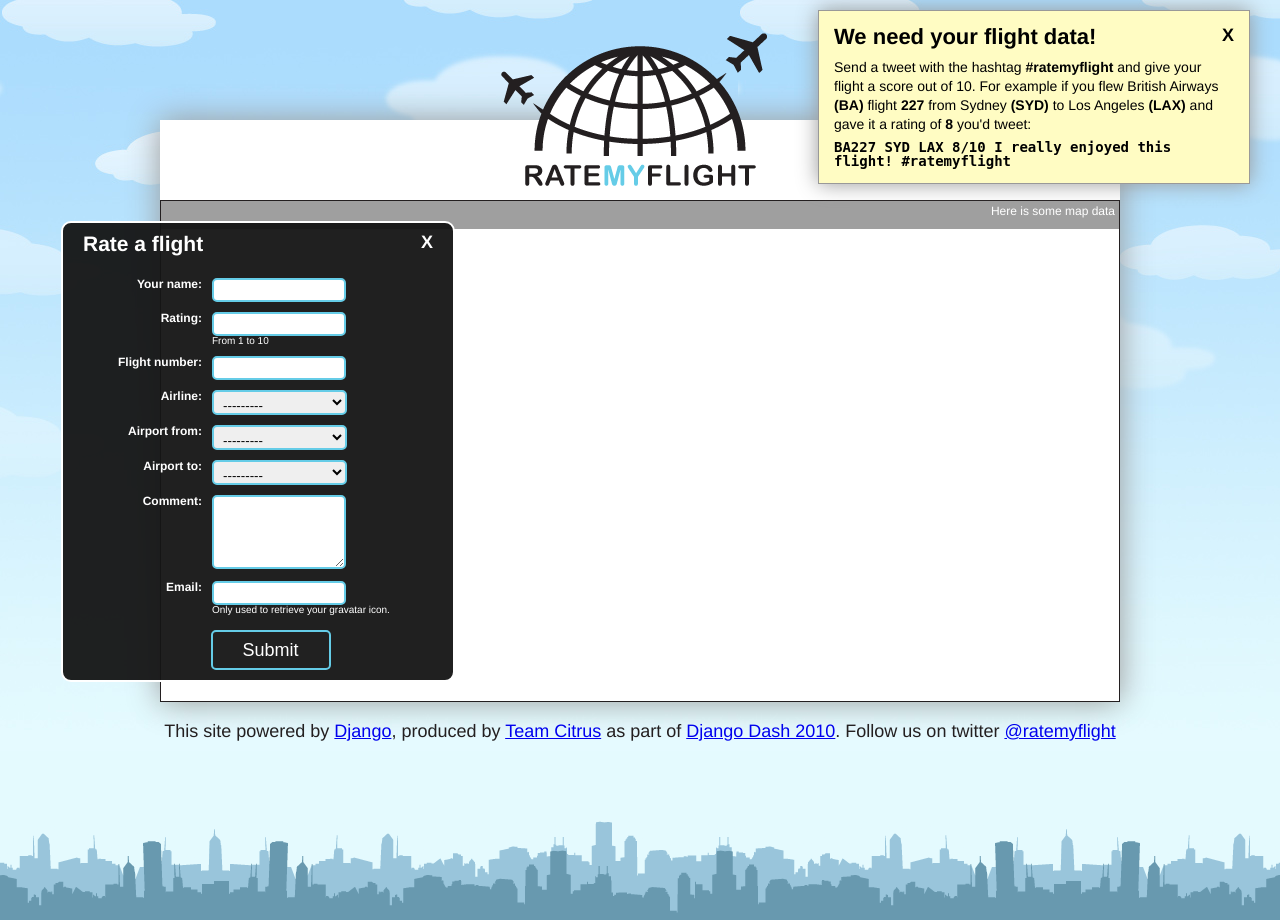
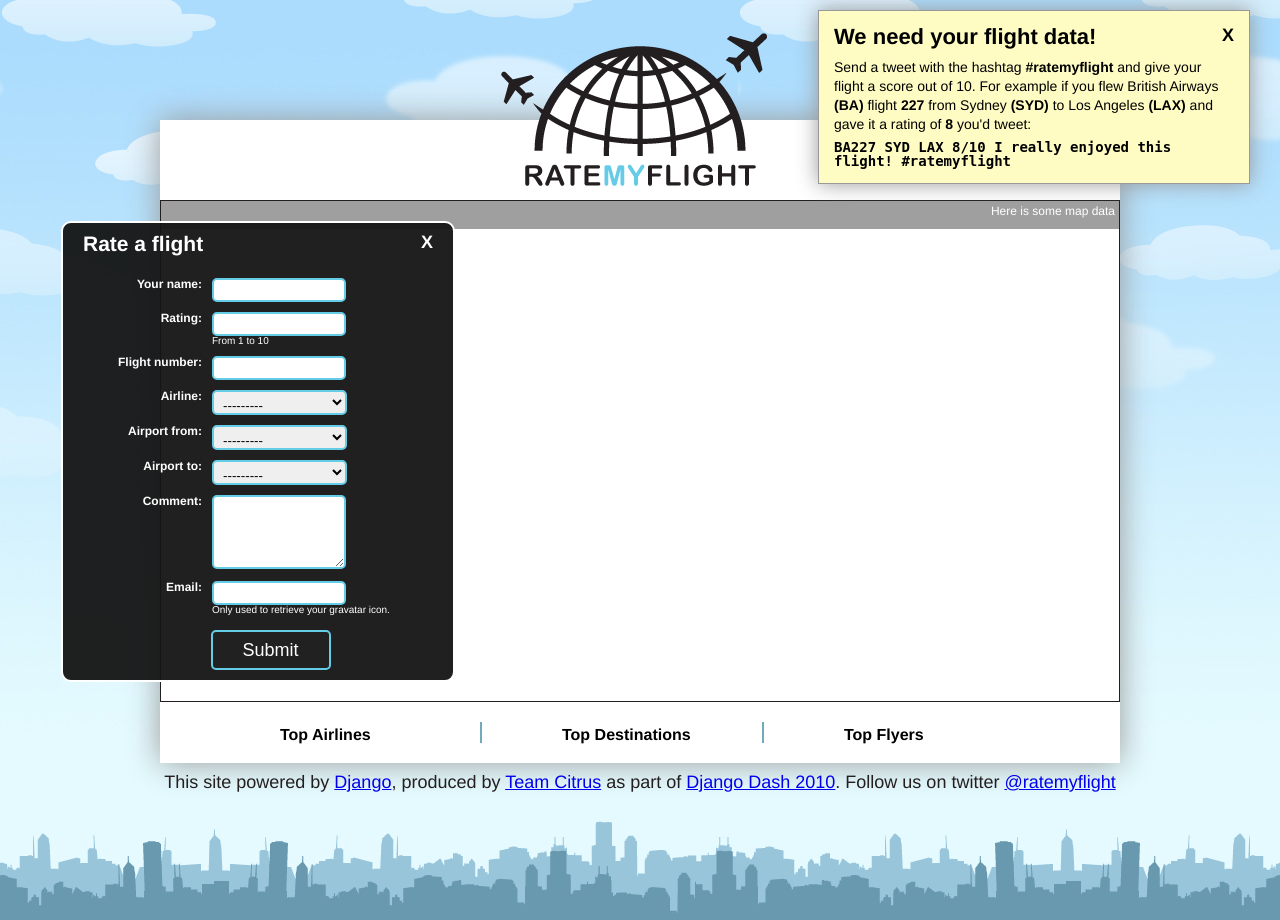
Before and after one commit to stephenmcd/ratemyflight, a Django app: page / in a window 1280 px wide. Run offline with Django 3.2, Linux system fonts and the light colour scheme; data that the repository does not hold is empty; parts of the project's set-up code (start-up, migrations or seed data) failed here and were passed over; some libraries are stand-ins or nearby versions.

Commit message:
Added structure for top 5 lists.

```diff
--- a/ratemyflight/project_template/site_media/css/style.css
+++ b/ratemyflight/project_template/site_media/css/style.css
@@ -81,3 +81,9 @@ div.flight-info div.flight {
     text-align: left;
     padding: 2px;
 }
+
+#rankings {padding-left:40px;}
+#rankings ul {width:200px; float:left; list-style-type:none;
+    margin:0 0 20px 80px; border-right:2px solid #71a9bd;}
+#rankings .last {border-right-width:0px !important;}
+#rankings li {font-size:16px; margin-top:5px;}
--- a/ratemyflight/project_template/templates/index.html
+++ b/ratemyflight/project_template/templates/index.html
@@ -19,8 +19,6 @@
 
 {% block main %}
 
-
-
 <div id="map_holder">
 	<div id="map_canvas"></div>
 	<div id="map_data">Here is some map data</div>
@@ -37,4 +35,17 @@
 <!--<div id="search_bar">
 	<h2>Change the view</h2>
 </div>-->
+
+<div id="rankings">
+<ul>
+    <li><h3>Top Airlines</h3></li>
+</ul>
+<ul>
+    <li><h3>Top Destinations</h3></li>
+</ul>
+<ul class="last">
+    <li><h3>Top Flyers</h3></li>
+</ul>
+<br clear="all" />
+</div>
 {% endblock %}
```
